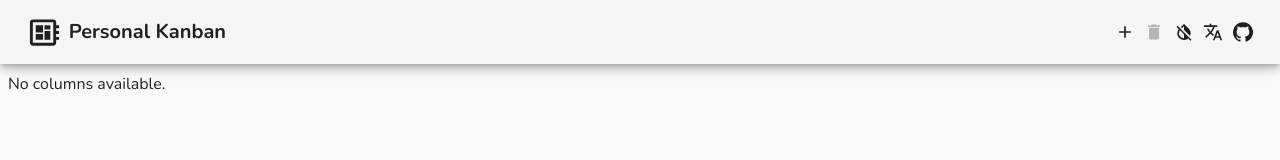
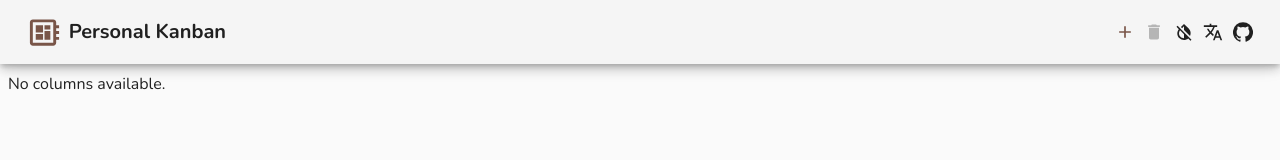
Before and after one commit to lukasgillmann/kg-kanban, a React (Create React App) app: page / in a window 1280 px wide. Shown: the top 160 px of the page. Built offline with nearby package versions, Linux system fonts and the light colour scheme.

Commit message:
Update toolbar icon styles

```diff
--- a/src/PersonalKanban/containers/Toolbar/index.tsx
+++ b/src/PersonalKanban/containers/Toolbar/index.tsx
@@ -49,7 +49,7 @@ const AddColumnButton: React.FC<AddColumnButtonProps> = (props) => {
 
   return (
     <Box display="block">
-      <IconButton icon="add" color="inherit" onClick={handleOpenDialog}>
+      <IconButton icon="add" color="primary" onClick={handleOpenDialog}>
         {t("addColumn")}
       </IconButton>
       <Dialog onClose={handleCloseDialog} open={open}>
@@ -93,7 +93,7 @@ const ClearBoardButton: React.FC<ClearBoardButtonProps> = (props) => {
     <Box display="flex">
       <IconButton
         icon="delete"
-        color="inherit"
+        color="primary"
         disabled={disabled}
         onClick={handleOpenDialog}
       ></IconButton>
@@ -221,7 +221,7 @@ const Toolbar: React.FC<ToolbarProps> = (props) => {
         <Box display="flex" alignItems="center">
           <IconButton
             icon="personalKanban"
-            color="inherit"
+            color="primary"
             size="small"
             iconProps={{ fontSize: "large" }}
             disableRipple
```
